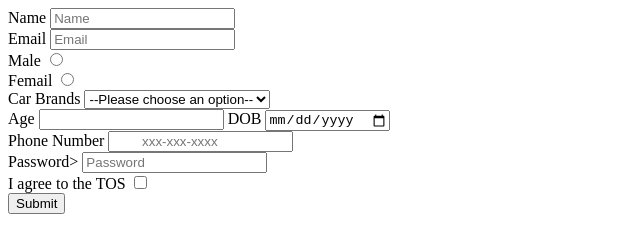
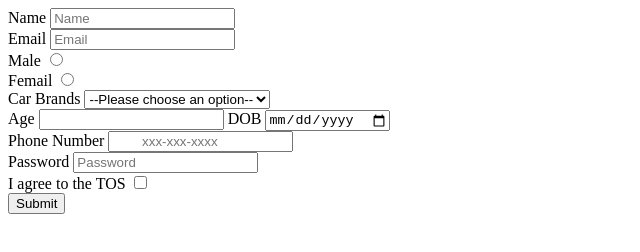
Before and after one commit to acciojob/signup-form-car-badrudoza, a website: page main.html in a window 1280 px wide. Shown: the full height of the page, 0-640 px from the left. Drawn offline with Linux system fonts and the light colour scheme.

Commit message:
created a submission

```diff
--- a/main.html
+++ b/main.html
@@ -36,7 +36,7 @@
 	<label for="tel">Phone Number</label>
 	<input type="tel" id="tel" placeholder="	xxx-xxx-xxxx">
 	<br>
-	<label for="password">Password></label>
+	<label for="password">Password</label>
 	<input type="password" id=" password" placeholder="Password" required>
 	<br>
 	<label for="tos">I agree to the TOS</label>
```
